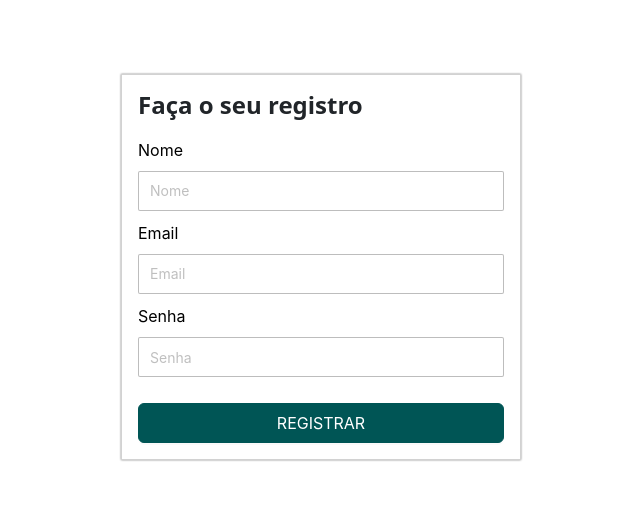
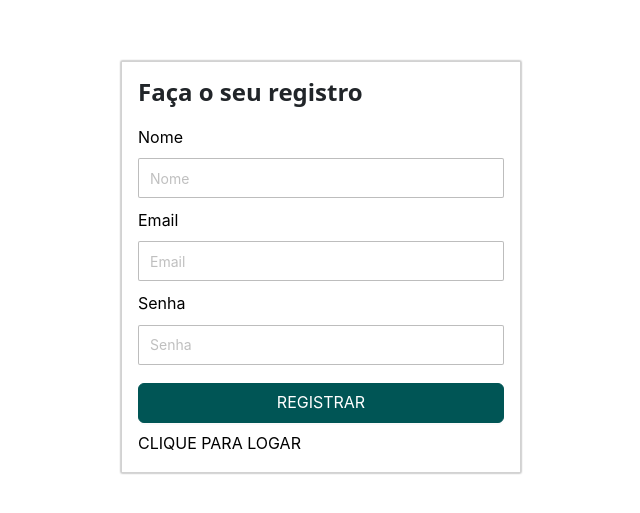
Before and after one commit to moisesgaldino/client, a React (Create React App) app: page /register in a window 1280 px wide. Shown: the part 133-646 px from the top of the page, without its empty margins (319-959 px from the left). Built offline with nearby package versions, Linux system fonts and the light colour scheme.

Commit message:
login link edited

```diff
--- a/src/index.css
+++ b/src/index.css
@@ -39,6 +39,14 @@ label{
     color: white !important;
     font-size: 16px !important;
 }
+.anchor{
+    color: black !important;
+    text-decoration: underline;
+    font-size: 16px !important;
+}
+.anchor:hover{
+    text-decoration: underline !important;
+}
 /* authentication pages */
 
 .authentication{
--- a/src/pages/Register.js
+++ b/src/pages/Register.js
@@ -1,4 +1,6 @@
 import { Button, Form, Input, InputNumber } from 'antd';
+import AnchorLink from 'antd/es/anchor/AnchorLink';
+import Link from 'antd/es/typography/Link';
 import React from 'react'
 
 function Register() {
@@ -18,7 +20,10 @@ function Register() {
                    <Input placeholder='Senha'/>
                 </Form.Item>
 
-                <Button className='primary-button mt-3'>REGISTRAR</Button>
+                <Button className='primary-button my-2'>REGISTRAR</Button>
+
+                <Link to="/login" className='anchor mt-2'>CLIQUE PARA LOGAR</Link>
+
 
             </Form>
       </div>
```
